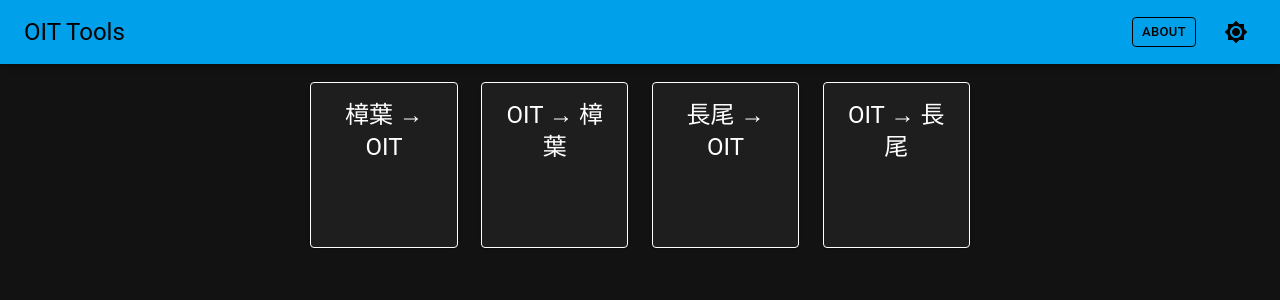
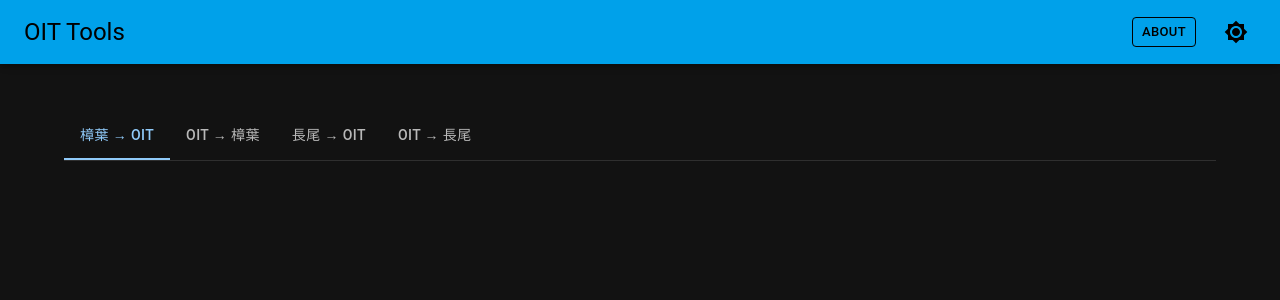
Before and after one commit to yashikota/bus-frontend, a React (Vite) app: page / in a window 1280 px wide. Shown: the top 300 px of the page. Built offline with nearby package versions, Linux system fonts and the light colour scheme.

Commit message:
change card to tabs

```diff
--- a/src/about.md
+++ b/src/about.md
@@ -3,8 +3,9 @@
 ## 使いかた
 
 1分毎に自動更新されます。
+お問い合わせは[ここ](https://github.com/oit-tools/bus-frontend/issues)からお願いします。
 
-## 北山中央 三兄弟の場所
+## 北山中央三兄弟の場所
 
 <img src="./map.avif" width="100%" alt="map">
 
--- a/src/app.tsx
+++ b/src/app.tsx
@@ -1,9 +1,9 @@
 import * as React from "react";
 import { CssBaseline, useMediaQuery, ThemeProvider, createTheme } from "@mui/material";
 import { Header } from "./components/header";
-import { Bus } from "./bus"
 import { Route, Routes } from "react-router-dom";
 import { About } from "./about";
+import BusTimetable from "./bus";
 
 export const ColorModeContext = React.createContext({ toggleColorMode: () => { } });
 
@@ -64,7 +64,7 @@ export const App = () => {
                     />
 
                     <Routes>
-                        <Route path="/" element={<Bus />} />
+                        <Route path="/" element={<BusTimetable />} />
                         <Route path="/about" element={<About />} />
                     </Routes>
 
--- a/src/bus.tsx
+++ b/src/bus.tsx
@@ -1,38 +1,75 @@
-import { Container, Grid } from "@mui/material";
-import { CardComponent } from "./components/card";
+import * as React from 'react';
+import Tabs from '@mui/material/Tabs';
+import Tab from '@mui/material/Tab';
+import Typography from '@mui/material/Typography';
+import Box from '@mui/material/Box';
+import { Container } from '@mui/material';
 
-export const Bus = () => (
-    <Container>
-        <Grid
-            sx={{ flexGrow: 1, my: "10px" }}
-            container
-            alignItems="center"
-            justifyContent="center"
+interface TabPanelProps {
+    children?: React.ReactNode;
+    index: number;
+    value: number;
+}
+
+function CustomTabPanel(props: TabPanelProps) {
+    const { children, value, index, ...other } = props;
+
+    return (
+        <div
+            role="tabpanel"
+            hidden={value !== index}
+            id={`simple-tabpanel-${index}`}
+            aria-labelledby={`simple-tab-${index}`}
+            {...other}
         >
-            <Grid sx={{ m: 1 }}>
-                <CardComponent
-                    title="樟葉 → OIT"
-                    description=""
-                />
-            </Grid>
-            <Grid sx={{ m: 1 }}>
-                <CardComponent
-                    title="OIT → 樟葉"
-                    description=""
-                />
-            </Grid>
-            <Grid sx={{ m: 1 }}>
-                <CardComponent
-                    title="長尾 → OIT"
-                    description=""
-                />
-            </Grid>
-            <Grid sx={{ m: 1 }}>
-                <CardComponent
-                    title="OIT → 長尾"
-                    description=""
-                />
-            </Grid>
-        </Grid>
-    </Container>
-);
+            {value === index && (
+                <Box sx={{ p: 3 }}>
+                    <Typography>{children}</Typography>
+                </Box>
+            )}
+        </div>
+    );
+}
+
+function a11yProps(index: number) {
+    return {
+        id: `simple-tab-${index}`,
+        'aria-controls': `simple-tabpanel-${index}`,
+    };
+}
+
+export default function BusTimetable() {
+    const [value, setValue] = React.useState(0);
+
+    const handleChange = (_event: React.SyntheticEvent, newValue: number) => {
+        setValue(newValue);
+    };
+
+    return (
+        <Container>
+            <Box component="section" sx={{ mt: 2, p: 2 }}>
+                <Typography variant="h4" component="h1" align="center">
+                    {/* 現在時刻を表示 */}
+                </Typography>
+            </Box>
+            <Box sx={{ width: '100%' }}>
+                <Box sx={{ borderBottom: 1, borderColor: 'divider' }}>
+                    <Tabs value={value} onChange={handleChange} aria-label="basic tabs example">
+                        <Tab label="樟葉 → OIT" {...a11yProps(0)} />
+                        <Tab label="OIT → 樟葉" {...a11yProps(1)} />
+                        <Tab label="長尾 → OIT" {...a11yProps(2)} />
+                        <Tab label="OIT → 長尾" {...a11yProps(3)} />
+                    </Tabs>
+                </Box>
+                <CustomTabPanel value={value} index={0}>
+                </CustomTabPanel>
+                <CustomTabPanel value={value} index={1}>
+                </CustomTabPanel>
+                <CustomTabPanel value={value} index={2}>
+                </CustomTabPanel>
+                <CustomTabPanel value={value} index={3}>
+                </CustomTabPanel>
+            </Box>
+        </Container>
+    );
+}
```
Also changed, not shown: src/components/timetables.tsx (added).
